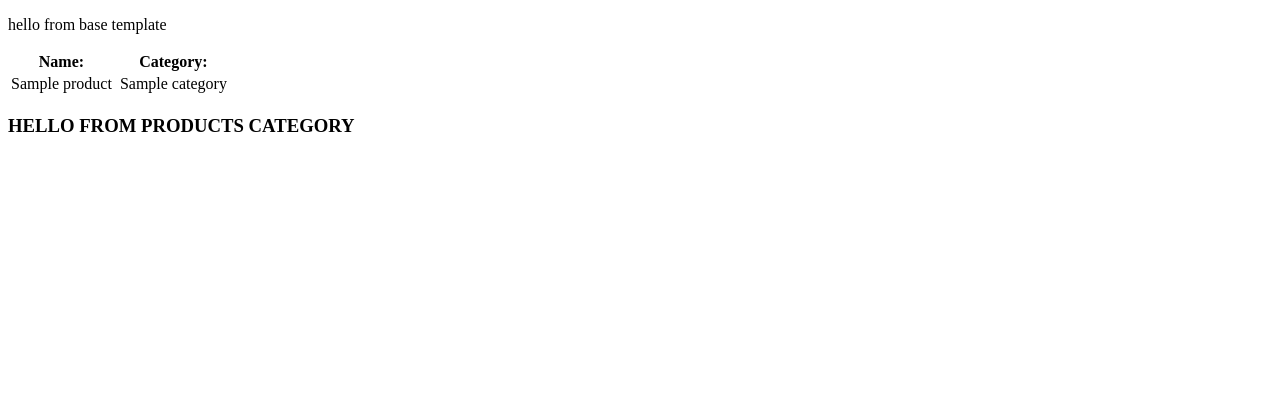
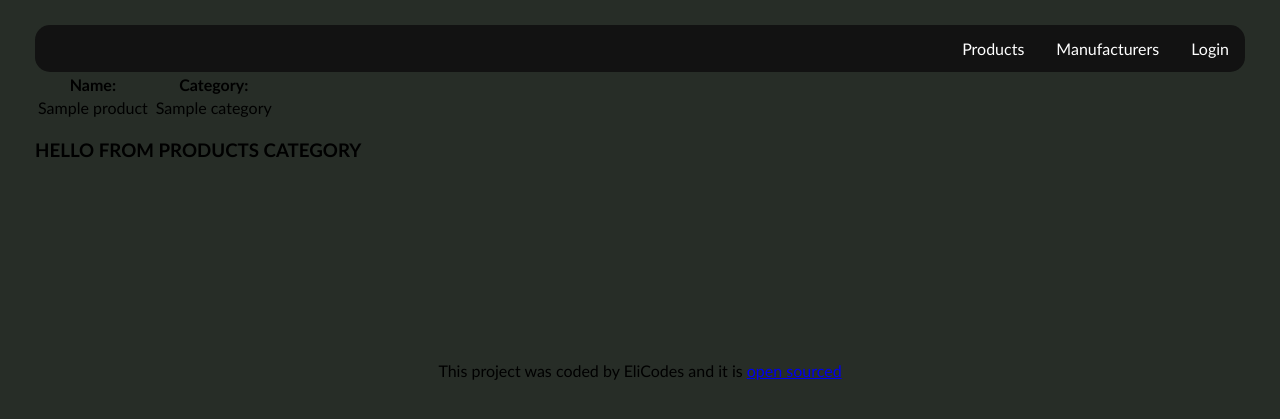
Before and after one commit to elicodes89/marintory, a Flask app: page /products/productcategory/1 in a window 1280 px wide. Shown: the top 419 px of the page. Run offline with Flask 2, Linux system fonts and the light colour scheme; a database or web service that is not in the repository returns one stand-in record (values such as "Sample title"); some libraries are stand-ins or nearby versions.

Commit message:
/inventory is now updating when adding new products / also added some css to relax and have a bit of fun but it will not be permanent

```diff
--- a/static/css/footer.css
+++ b/static/css/footer.css
@@ -0,0 +1,4 @@
+footer {
+    margin: 200px;
+    text-align: center;
+}
--- a/static/css/forms.css
+++ b/static/css/forms.css
@@ -0,0 +1,17 @@
+.login-form {
+    text-align: center;
+    background-color: #B0FDA3;
+    border-radius: 15px;
+    border: 1px solid black;
+    margin: 40px 400px;
+}
+
+.product_form {
+    text-align: center;
+    background: url('/static/images/logo.png');
+    background-position: center;
+    border-radius: 15px;
+    border: 1px solid black;
+    margin: 40px 400px;
+
+}
--- a/static/css/header.css
+++ b/static/css/header.css
@@ -0,0 +1,25 @@
+ul {
+    list-style-type: none;
+    margin: 0;
+    padding: 0;
+    overflow: hidden;
+    background-color: #121212;
+    border-radius: 15px;
+}
+
+li {
+    float: right;
+}
+
+li a {
+    display: block;
+    color: white;
+    text-align: center;
+    padding: 14px 16px;
+    text-decoration: none;
+}
+
+li a:hover {
+    background-color: #81f19d;
+    color: #121212
+}
--- a/static/css/style.css
+++ b/static/css/style.css
@@ -0,0 +1,14 @@
+body {
+    font-family:'Gill Sans', 'Gill Sans MT', Calibri, 'Trebuchet MS', sans-serif;
+    background-color: #272D27;
+    margin: 25px 35px;
+
+}
+
+.content {
+    text-align: center;
+    background-color: #B0FDA3;
+    border-radius: 15px;
+    border: 1px solid black;
+    margin: 40px 400px;
+}
--- a/templates/base.html
+++ b/templates/base.html
@@ -12,25 +12,30 @@
 </head>
 <body>
 <main class="flex flex--row">
-  <p>hello from base template</p>
-  <!-- <nav>
+  <!-- <p>hello from base template</p> -->
+  <nav>
     <ul>
       <li>
-        <a href="/products">Products</a>
+        <a href="/login">Login</a>
       </li>
       <li>
         <a href="/manufacturers">Manufacturers</a>
       </li>
       <li>
-        <a href="/users">Users</a>
+        <a href="/products">Products</a>
       </li>
     </ul>
-  </nav> -->
+  </nav>
   <section id="content">
+
       {% block content %}
 
       {% endblock%}
   </section>
   </main>
+  <footer class="text-center text-muted mt-2">
+    This project was coded by EliCodes and it is <a href="https://github.com/elicodes89/piedrapapeltijera_hwork" target="_blank"
+    rel="noopener noreferrer">open sourced</a>
+</footer>
 </body>
 </html>
--- a/templates/inventory/index.html
+++ b/templates/inventory/index.html
@@ -25,7 +25,7 @@
       </li>
     </ul>
   </nav>
-  <section id="content">
+  <section class="content">
       {% block content %}
       <p> Live Stock: {{live_stock }}</p>
       <p> Food Stock: {{food_stock }}</p>
--- a/templates/products/show_category.html
+++ b/templates/products/show_category.html
@@ -1,6 +1,13 @@
 {% extends 'base.html' %}
 
 {% block content %}
+<link href="https://fonts.googleapis.com/css?family=Merriweather|Special+Elite" rel="stylesheet">
+<link rel="stylesheet" href="{{ url_for('static', filename='css/buttons.css') }}">
+<link rel="stylesheet" href="{{ url_for('static', filename='css/forms.css') }}">
+<link rel="stylesheet" href="{{ url_for('static', filename='css/style.css') }}">
+<link rel="stylesheet" href="{{ url_for('static', filename='css/tables.css') }}">
+<link rel="stylesheet" href="{{ url_for('static', filename='css/header.css') }}">
+<link rel="stylesheet" href="{{ url_for('static', filename='css/footer.css') }}">
 
 <table>
     <tr>
```
Also changed, not shown: templates/index.html (added, +7 -0 lines), templates/manufacturers/index.html (+7 -0 lines), templates/manufacturers/show_category.html (+7 -0 lines), templates/manufacturers/show_name.html (+7 -1 lines), templates/products/index.html (+13 -5 lines), templates/products/show_name.html (+7 -0 lines), templates/users/index.html (+15 -25 lines), templates/users/login.html (+7 -0 lines), static/images/logo.png (added).
